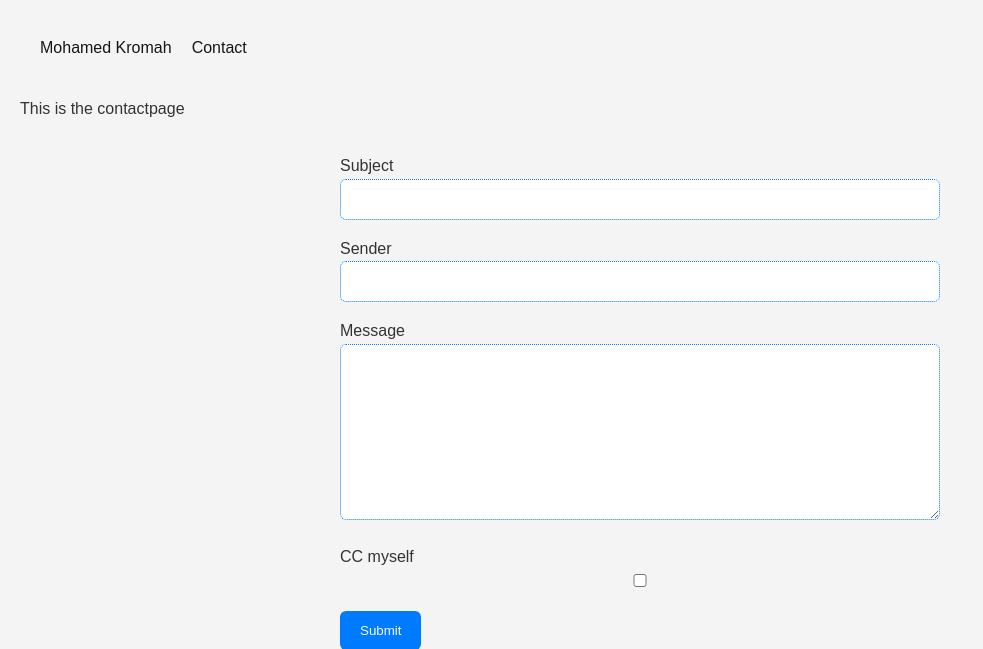
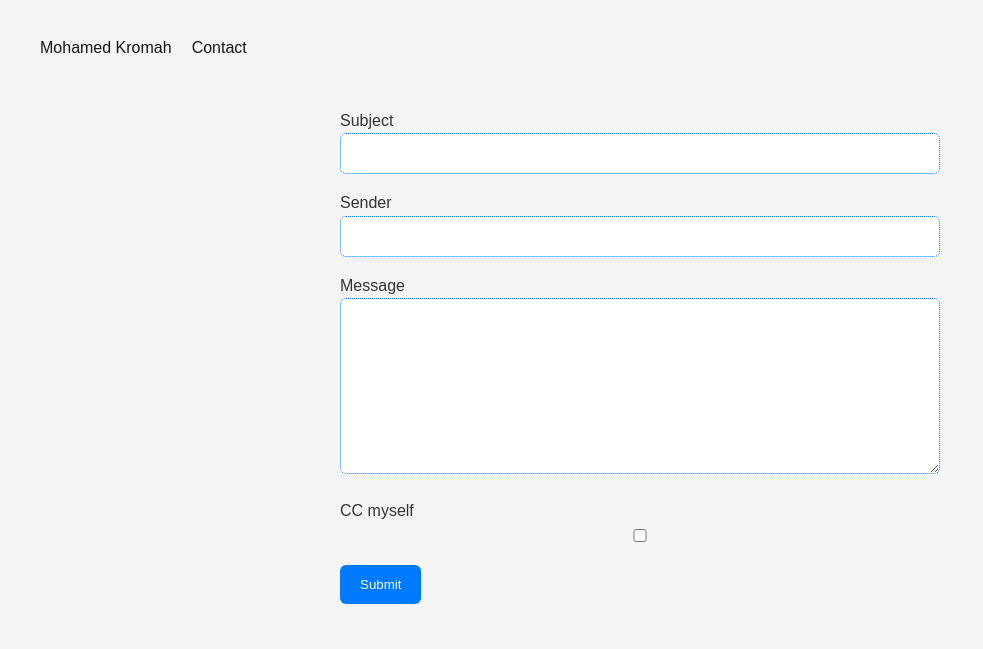
Before and after one commit to Mohamork/portfolio_mohamed_kromah, a Django app: page /contact/ in a window 1280 px wide. Shown: the top 649 px of the page, without its empty margins (0-983 px from the left). Run offline with Django 5.2, Linux system fonts and the light colour scheme.

Commit message:
Summary
Update contact page
use base.css for thank you page

```diff
--- a/main/templates/contact.html
+++ b/main/templates/contact.html
@@ -10,7 +10,6 @@ Contact Page
 {% endblock extrahead %}
 
 {% block content %}
-<p> This is the contactpage </p>
 
 <form method="post" class='contact-form' >
     {% csrf_token %}
--- a/main/templates/thank_you.html
+++ b/main/templates/thank_you.html
@@ -6,7 +6,6 @@ Success
 {% endblock %}
 
 {% block extrahead %}
-    <link rel="stylesheet" href="% static 'css/thank_you.css' %">
 {% endblock %}
 
 <body>
```
